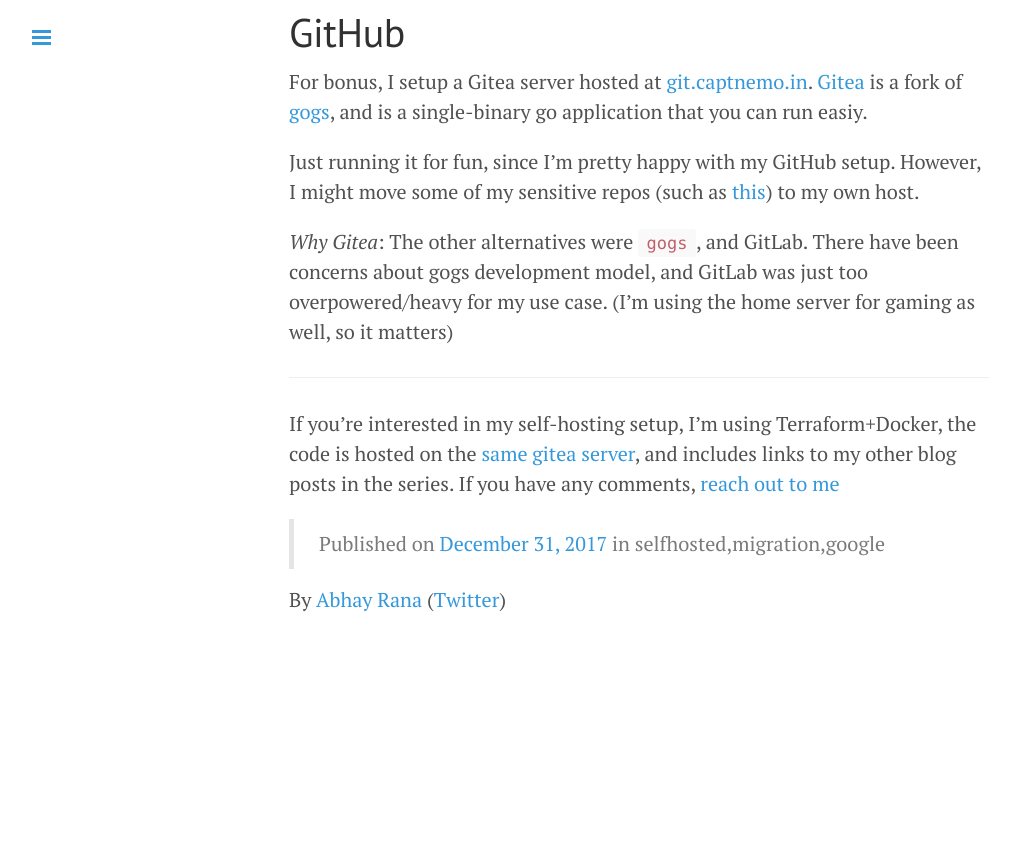
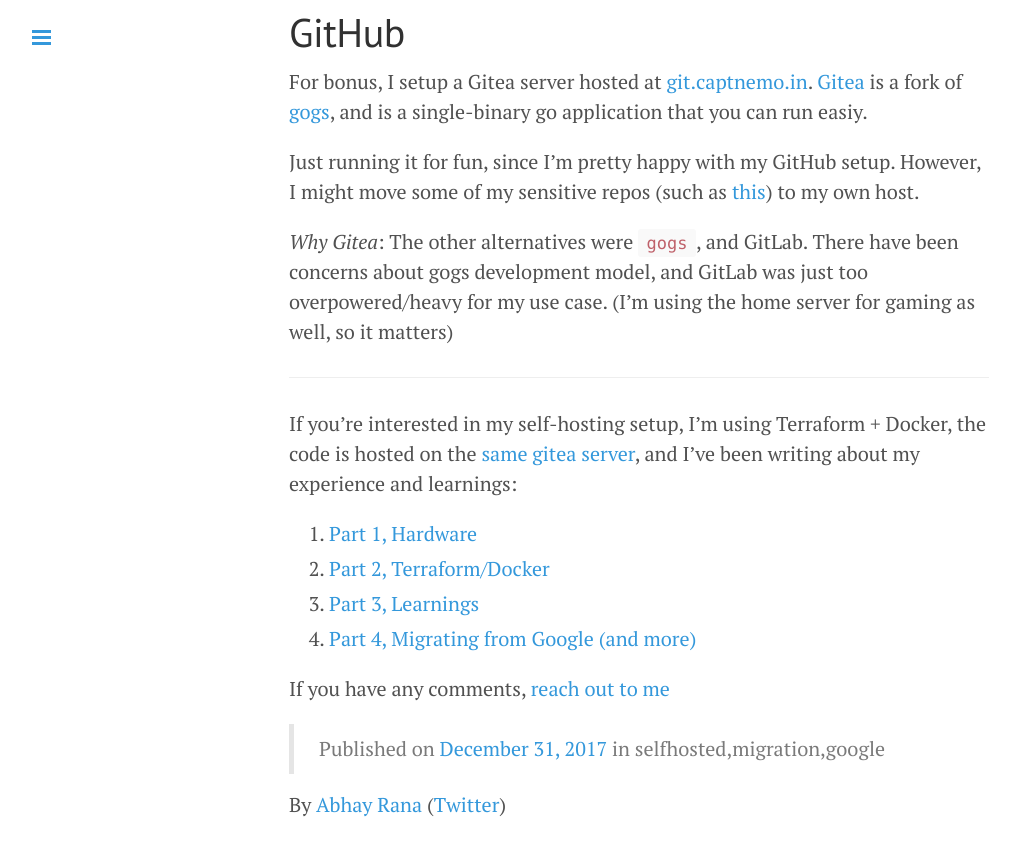
Before and after one commit to captn3m0/captn3m0.github.com, a Jekyll site: the page built from _posts/2017-12-31-migrating-from-google.md, in a window 1280 px wide and 900 px high, scrolled down 4781 px. Shown: the top 856 px of the window, without its empty margins (1-1017 px from the left). Built offline with Jekyll 4.4.1, drawn with Linux system fonts in a browser that asks for light colours; before the commit the page ends 5476 px from its top, so only the background shows below that.

Commit message:
Add link to posts at bottom

```diff
--- a/_posts/2017-12-31-migrating-from-google.md
+++ b/_posts/2017-12-31-migrating-from-google.md
@@ -136,7 +136,14 @@
 
 ---
 
-If you're interested in my self-hosting setup, I'm using Terraform+Docker, the code is hosted on the [same gitea server][nebula], and includes links to my other blog posts in the series. If you have any comments, [reach out to me](/contact/)
+If you're interested in my self-hosting setup, I'm using Terraform + Docker, the code is hosted on the [same gitea server][nebula], and I've been writing about my experience and learnings:
+
+1. [Part 1, Hardware](https://captnemo.in/blog/2017/09/17/home-server-build/)
+2. [Part 2, Terraform/Docker](https://captnemo.in/blog/2017/11/09/home-server-update/)
+3. [Part 3, Learnings](https://captnemo.in/blog/2017/12/18/home-server-learnings/)
+4. [Part 4, Migrating from Google (and more)](https://captnemo.in/blog/2017/12/31/migrating-from-google/)
+
+If you have any comments, [reach out to me](/contact/)
 
 [gpm]: https://music.google.com "Google Play Music"
 [mg]: https://microg.org/ "MicroG is a free-as-in-freedom re-implementation of Google’s proprietary Android user space apps and libraries."
```
